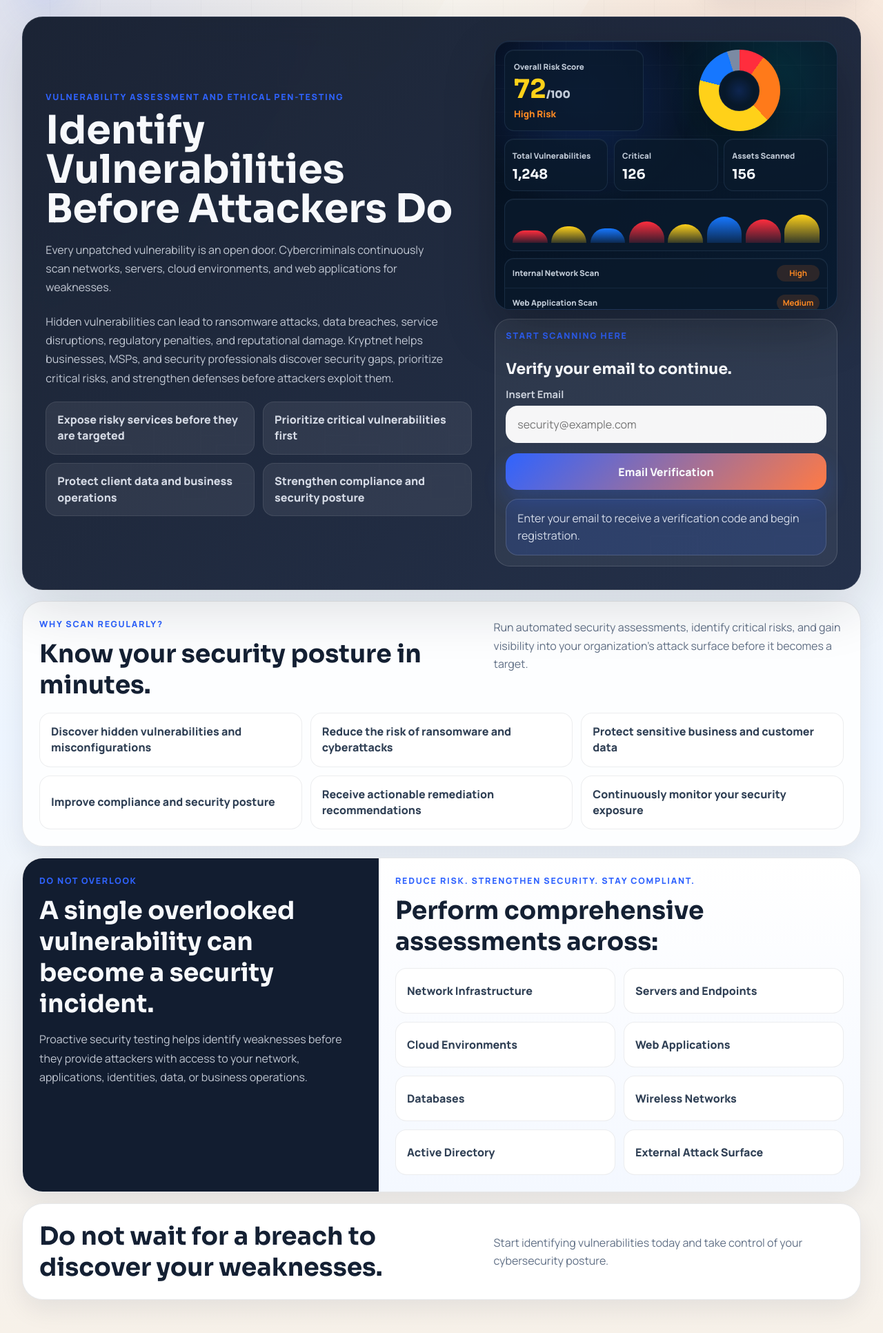
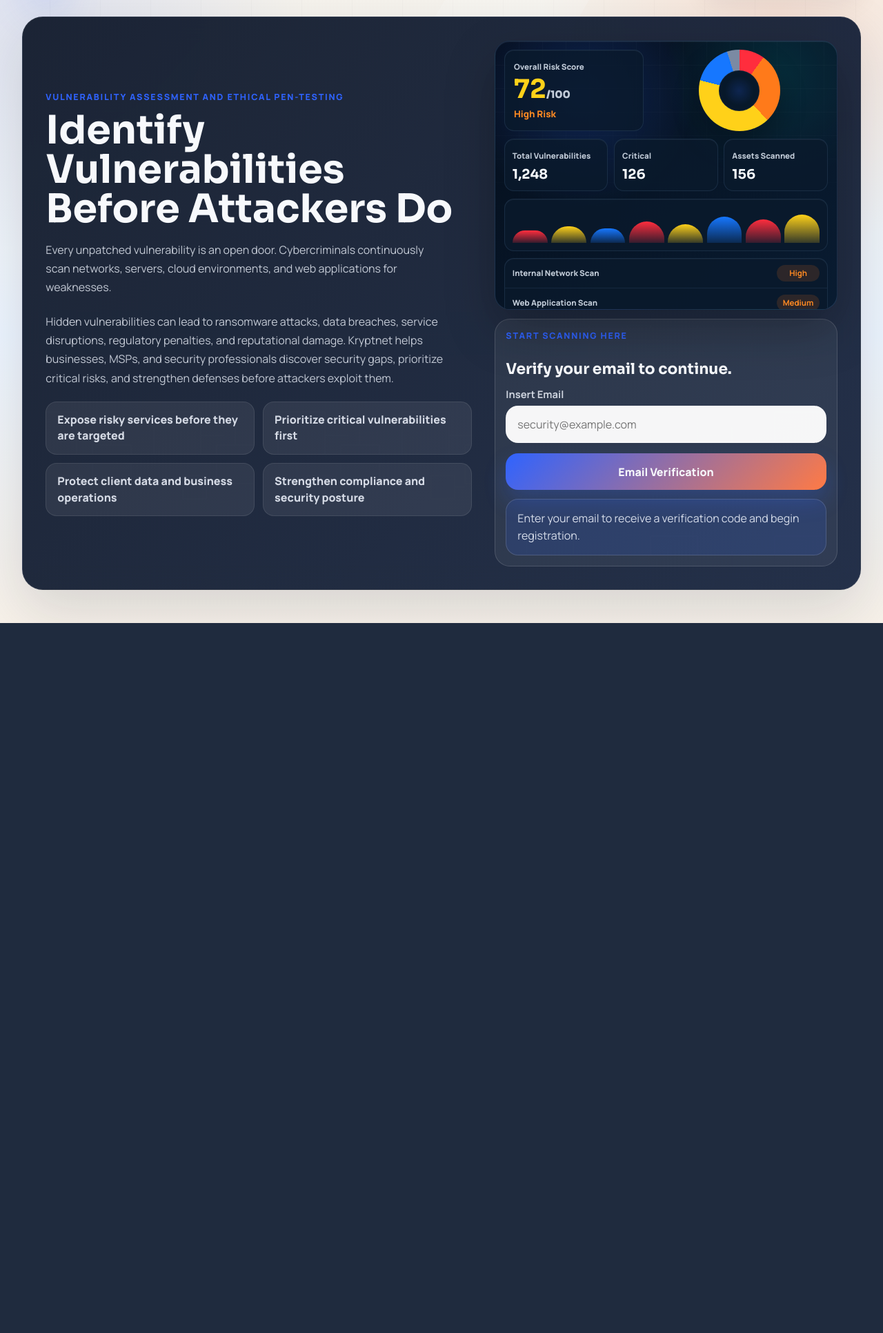
Before and after one commit to kofi4me/kryptscan, a FastAPI app: page / in a window 1280 px wide. Shown: the part 90-2022 px from the top of the page at 69% size. After the commit the page ends 993 px from the top, so only its background shows below. Run offline with FastAPI, Linux system fonts and the light colour scheme.

Commit message:
Remove lower homepage sections

```diff
--- a/app/templates/index.html
+++ b/app/templates/index.html
@@ -118,58 +118,6 @@
           </div>
         </article>
 
-        <section class="landing-band" aria-labelledby="why-scan-title">
-          <div class="section-head compact-head">
-            <div>
-              <div class="eyebrow">Why Scan Regularly?</div>
-              <h2 id="why-scan-title">Know your security posture in minutes.</h2>
-            </div>
-            <p class="inline-copy">
-              Run automated security assessments, identify critical risks, and gain visibility into
-              your organization's attack surface before it becomes a target.
-            </p>
-          </div>
-          <div class="benefit-grid">
-            <article>Discover hidden vulnerabilities and misconfigurations</article>
-            <article>Reduce the risk of ransomware and cyberattacks</article>
-            <article>Protect sensitive business and customer data</article>
-            <article>Improve compliance and security posture</article>
-            <article>Receive actionable remediation recommendations</article>
-            <article>Continuously monitor your security exposure</article>
-          </div>
-        </section>
-
-        <section class="landing-split">
-          <article class="risk-callout">
-            <div class="eyebrow">Do Not Overlook</div>
-            <h2>A single overlooked vulnerability can become a security incident.</h2>
-            <p>
-              Proactive security testing helps identify weaknesses before they provide attackers
-              with access to your network, applications, identities, data, or business operations.
-            </p>
-          </article>
-          <article class="coverage-panel">
-            <div class="eyebrow">Reduce Risk. Strengthen Security. Stay Compliant.</div>
-            <h2>Perform comprehensive assessments across:</h2>
-            <div class="coverage-grid">
-              <span>Network Infrastructure</span>
-              <span>Servers and Endpoints</span>
-              <span>Cloud Environments</span>
-              <span>Web Applications</span>
-              <span>Databases</span>
-              <span>Wireless Networks</span>
-              <span>Active Directory</span>
-              <span>External Attack Surface</span>
-            </div>
-          </article>
-        </section>
-
-        <section class="closing-band">
-          <h2>Do not wait for a breach to discover your weaknesses.</h2>
-          <p>
-            Start identifying vulnerabilities today and take control of your cybersecurity posture.
-          </p>
-        </section>
       </section>
 
       <section id="verification-page" class="customer-gate hidden">
```
